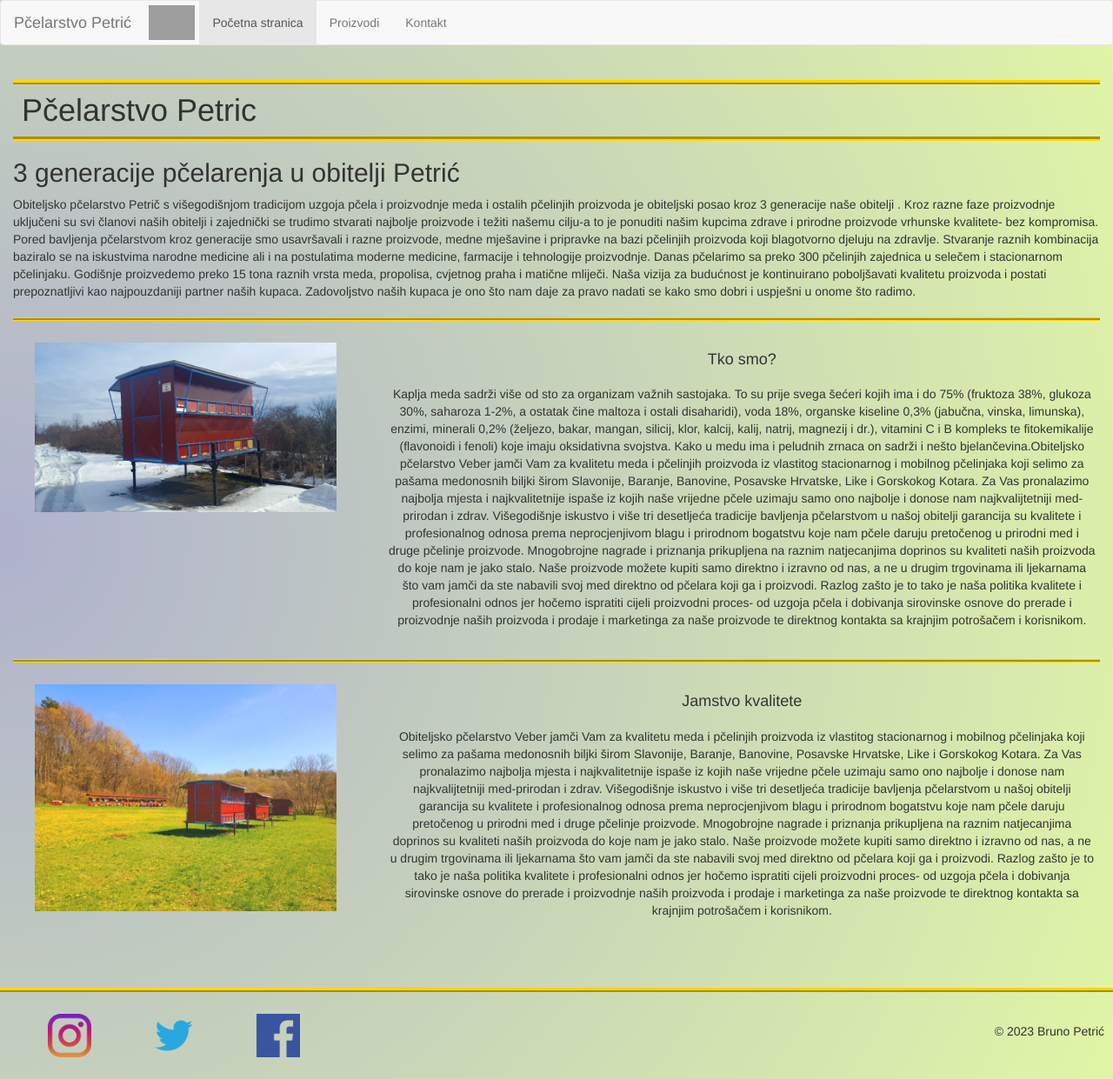
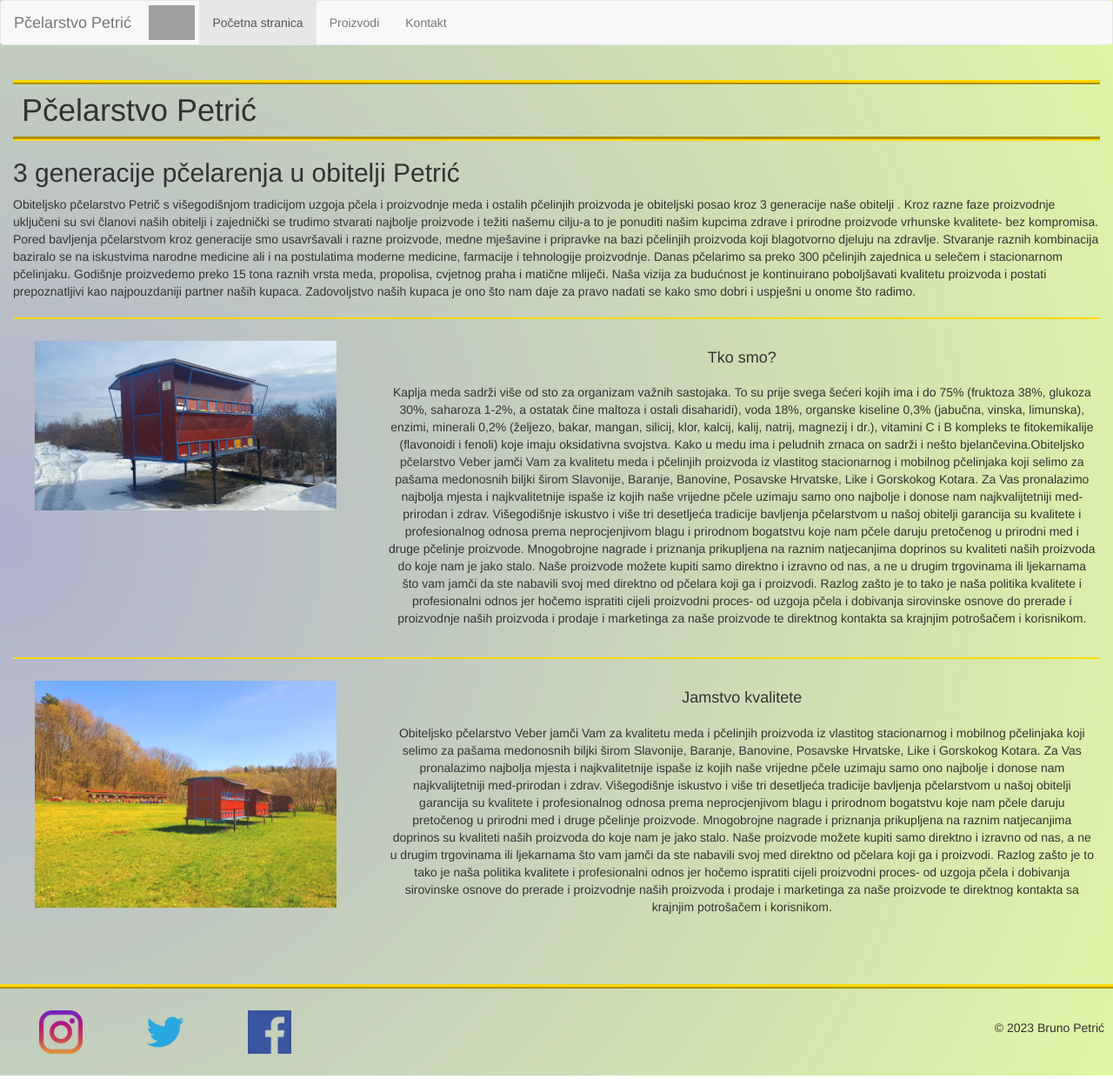
Before and after one commit to BrunoPetric/brunopetric.github.io, a plain HTML site: page index.html in a window 1280 px wide. Shown: the whole page at 87% size. Drawn offline with nearby package versions, Linux system fonts and the light colour scheme; grey boxes are pictures that could not be loaded.

Commit message:
Add files via upload

```diff
--- a/index.html
+++ b/index.html
@@ -4,7 +4,7 @@
 
 </style>
 <head>
-  <title>Bootstrap Example</title>
+  <title>Pčelarstvo Petrić</title>
   <meta charset="utf-8">
   <meta name="viewport" content="width=device-width, initial-scale=1">
   <link rel="stylesheet" href="https://maxcdn.bootstrapcdn.com/bootstrap/3.4.1/css/bootstrap.min.css">
@@ -16,8 +16,8 @@
 <nav class="navbar navbar-default">
   <div class="container-fluid">
     <div class="navbar-header">
-      <a class="navbar-brand" href="#">Pčelarstvo Petrić </a>
-      <img src="https://w7.pngwing.com/pngs/649/787/png-transparent-honey-bee-bee-food-insects-smiley-thumbnail.png" alt="Promotivna slika" height="50" class="logo">
+      <a class="navbar-brand">Pčelarstvo Petrić </a>
+      <img src="https://w7.pngwing.com/pngs/649/787/png-transparent-honey-bee-bee-food-insects-smiley-thumbnail.png" alt="Promotivna slika" class="logo">
     </div>
     <ul class="nav navbar-nav">
       <li class="active"><a href="#">Početna stranica</a></li>
@@ -27,20 +27,16 @@
   </div>
 </nav>
 <div class="container-fluid">
-  <h1 class="naslov">Pčelarstvo Petric</h1>
+  <h1 class="naslov">Pčelarstvo Petrić</h1>
   <h2>3 generacije pčelarenja u obitelji Petrić</h2>
   <p> Obiteljsko pčelarstvo Petrič s višegodišnjom tradicijom uzgoja pčela i proizvodnje meda i ostalih pčelinjih proizvoda je obiteljski posao kroz 3 generacije naše obitelji . Kroz razne faze proizvodnje uključeni su svi članovi naših obitelji i zajednički se trudimo stvarati najbolje proizvode i težiti našemu cilju-a to je ponuditi našim kupcima zdrave i prirodne proizvode vrhunske kvalitete- bez kompromisa.
-
     Pored bavljenja pčelarstvom kroz generacije smo usavršavali i razne proizvode, medne mješavine i pripravke na bazi pčelinjih proizvoda koji blagotvorno djeluju na zdravlje. Stvaranje raznih kombinacija baziralo se na iskustvima narodne medicine ali i na postulatima moderne medicine, farmacije i tehnologije proizvodnje.
-
     Danas pčelarimo sa preko 300 pčelinjih zajednica u selečem i stacionarnom pčelinjaku. Godišnje proizvedemo preko 15 tona raznih vrsta meda, propolisa, cvjetnog praha i matične mliječi. Naša vizija za budućnost je kontinuirano poboljšavati kvalitetu proizvoda i postati prepoznatljivi kao najpouzdaniji partner naših kupaca. Zadovoljstvo naših kupaca je ono što nam daje za pravo nadati se kako smo dobri i uspješni u onome što radimo.</p>
     <hr class="odvojak">
+
     <div class="row">
-
     <div class="col-sm-4" >
-
     <img src="images/pcele1.jpg" alt="Promotivna slika"  class="center slika">
-
     </div>
     <div class="col-sm-8" >
     <h4 class="center">Tko smo?</h4>
--- a/styles/styles.css
+++ b/styles/styles.css
@@ -1,13 +1,12 @@
 
 
 body{
-
+    background-color: rgba(255, 255, 255, 0.548);
     background-image: radial-gradient(circle at left,#3a3f8667, rgba(176, 231, 24, 0.39));
 }
 .logo{
-    height: 50px;
-        display: block;
-        margin-left: 10px;
+        height: 50px;
+
         margin-right: auto;
         padding: 5px;
       }
@@ -35,8 +34,8 @@ body{
     padding: 10px;
 }
 .odvojak{
-    border-top: 2px ridge gold;
-    border-bottom: 2px groove gold;
+    border-top: 1px ridge gold;
+    border-bottom: 1px groove gold;
 }
 
 footer{
@@ -60,8 +59,10 @@ footer ul{
     padding-top: 20px;
     padding-bottom: 20px;
     display: flex;
+    justify-content: flex-start;
+    flex-wrap:wrap;
     list-style: none;
-    flex: 2 100px;
+    flex: 2 250px;
     max-width: 400px;
 
 }
```
Also changed, not shown: pages/kontakt.html (+3 -3 lines), pages/proizvodi.html (+5 -5 lines).
